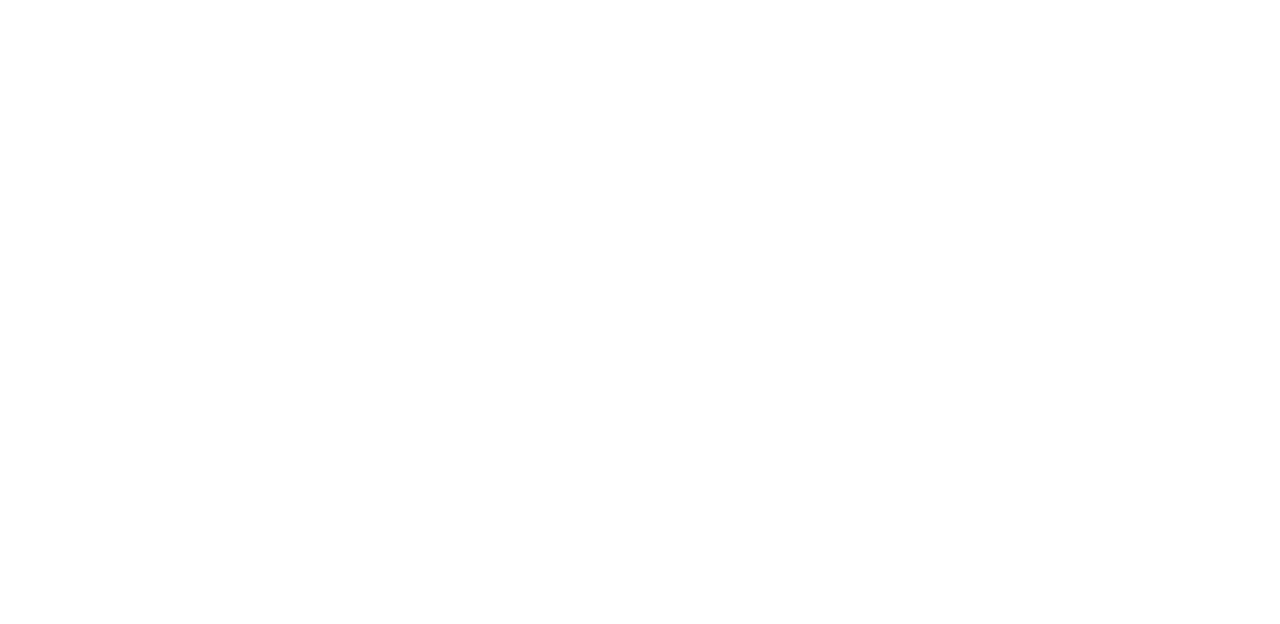
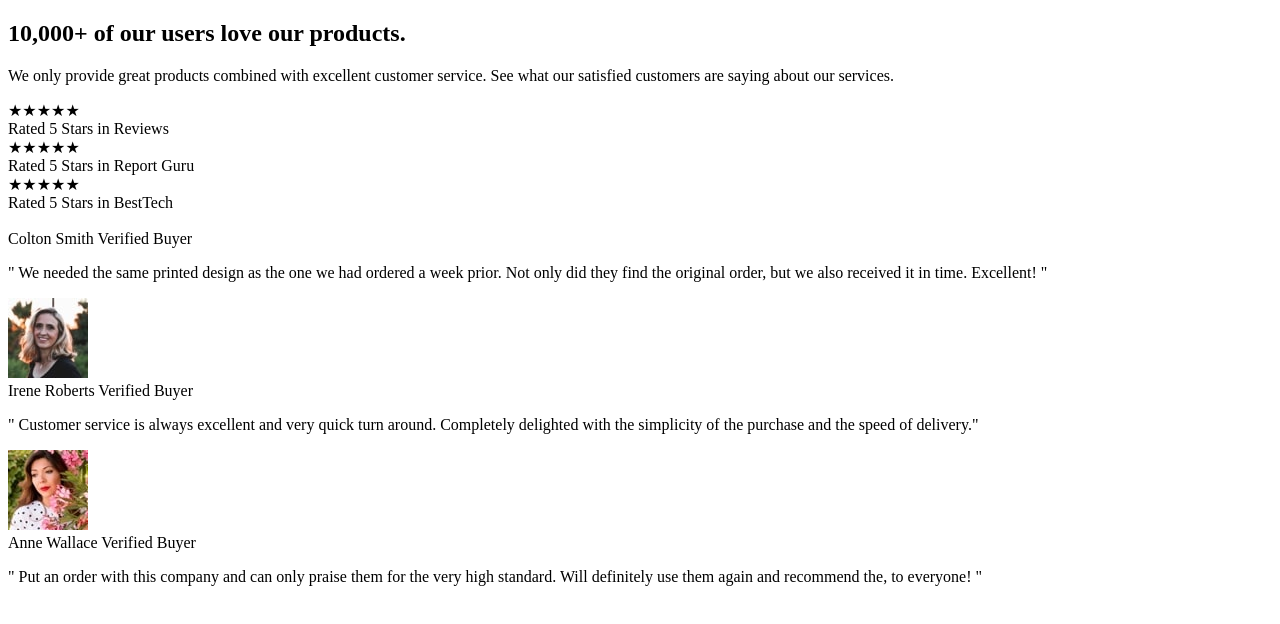
Before and after one commit to cdevnev/social-proof-section, a plain HTML site: page index.html in a window 1280 px wide. Drawn offline with Linux system fonts and the light colour scheme.

Commit message:
Added most structural markup

```diff
--- a/index.html
+++ b/index.html
@@ -12,21 +12,21 @@
     <div class="wrapper">
         <div class="top-content">
             <section class="hero">
-                <h1 class="hero-header"></h1>
-                <p class="hero-content"></p>
+                <h1 class="hero-header">10,000+ of our users love our products.</h1>
+                <p class="hero-content">We only provide great products combined with excellent customer service. See what our satisfied customers are saying about our services.</p>
             </section>
             <aside class="ratings-stack">
                 <div class="rating1">
-                    <div class="star"></div>
-                    <div class="rated"></div>
+                    <div class="star">★★★★★</div>
+                    <div class="rated">Rated 5 Stars in Reviews</div>
                 </div>
                 <div class="rating2">
-                    <div class="star"></div>
-                    <div class="rated"></div>
+                    <div class="star">★★★★★</div>
+                    <div class="rated">Rated 5 Stars in Report Guru</div>
                 </div>
                 <div class="rating3">
-                    <div class="star"></div>
-                    <div class="rated"></div>
+                    <div class="star">★★★★★</div>
+                    <div class="rated">Rated 5 Stars in BestTech</div>
                 </div>
             </aside>
         </div>
@@ -34,23 +34,32 @@
             <div class="testimonial1">
                 <div class="buyer1 buyer">
                     <img src="" alt="">
-                    <div class="name"></div>
+                    <div class="name">
+                        Colton Smith
+                        Verified Buyer
+                    </div>
                 </div>
-                <p class="testimonial-text1 testimonial-text"></p>
+                <p class="testimonial-text1 testimonial-text">" We needed the same printed design as the one we had ordered a week prior. Not only did they find the original order, but we also received it in time. Excellent! "</p>
             </div>
             <div class="testimonial2">
                 <div class="buyer2 buyer">
-                    <img src="" alt="">
-                    <div class="name"></div>
+                    <img src="./images/image-irene.jpg" alt="Irene profile picture">
+                    <div class="name">
+                        Irene Roberts
+                        Verified Buyer
+                    </div>
                 </div>
-                <p class="testimonial-text2 testimonial-text"></p>
+                <p class="testimonial-text2 testimonial-text">" Customer service is always excellent and very quick turn around. Completely delighted with the simplicity of the purchase and the speed of delivery."</p>
             </div>
             <div class="testimonial3">
                 <div class="buyer3 buyer">
-                    <img src="" alt="">
-                    <div class="name"></div>
+                    <img src="./images/image-anne.jpg" alt="Anne profile picture">
+                    <div class="name">
+                        Anne Wallace
+                        Verified Buyer
+                    </div>
                 </div>
-                <p class="testimonial-text3 testimonial-text"></p>
+                <p class="testimonial-text3 testimonial-text">" Put an order with this company and can only praise them for the very high standard. Will definitely use them again and recommend the, to everyone! "</p>
             </div>
         </div>
     </div>
```
